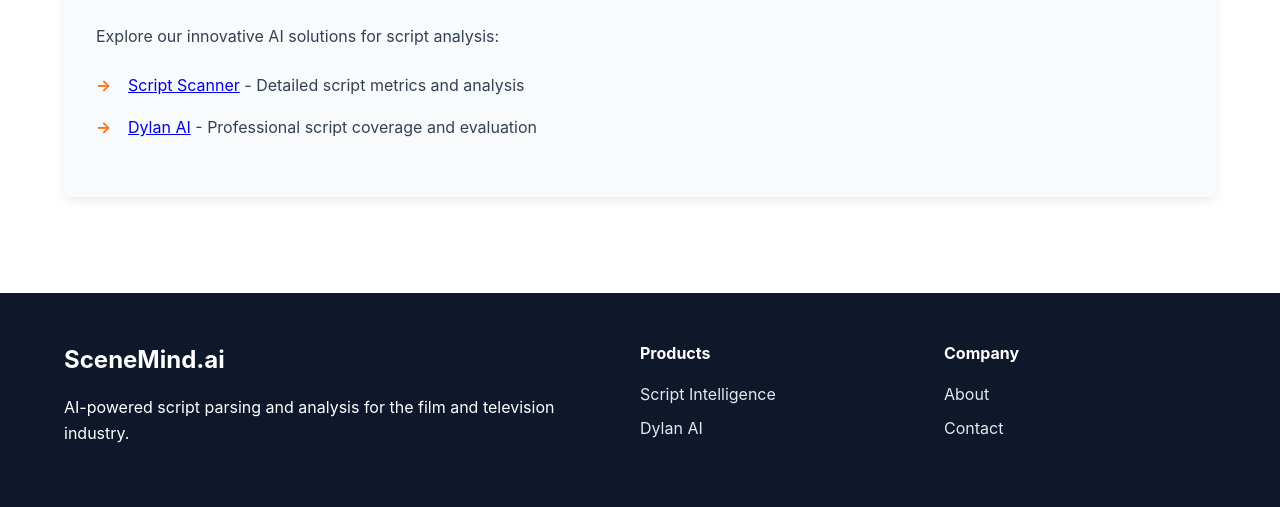
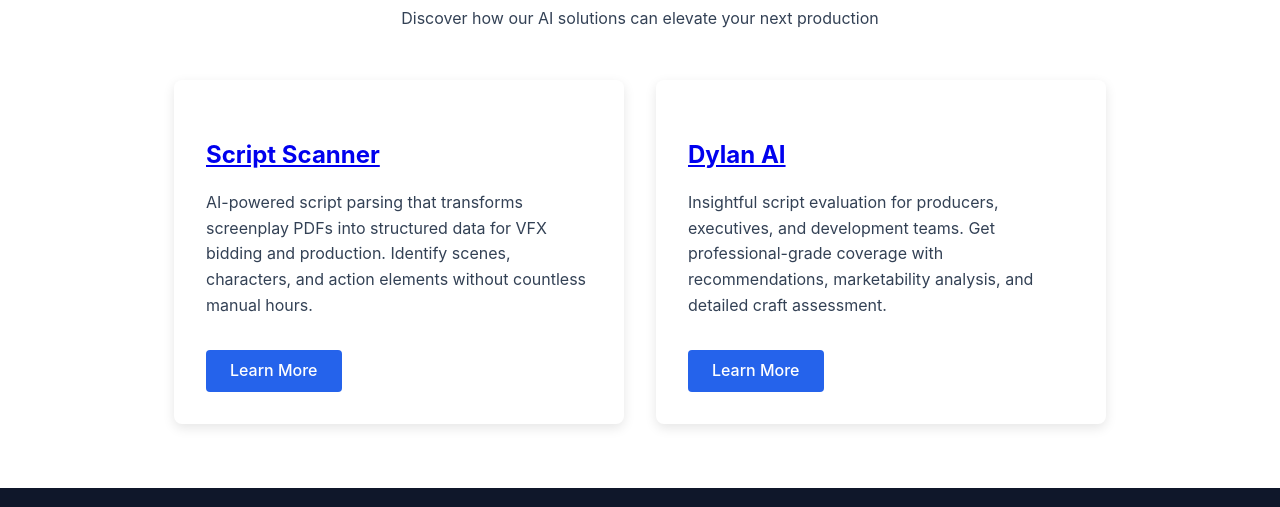
Before and after one commit to vlad-ds/scene-mind-web, an Eleventy site: page src/index.njk in a window 1280 px wide. Shown: the part 585-1092 px from the top of the page. Built offline with nearby package versions, Linux system fonts and the light colour scheme; Eleventy itself is replaced by a stand-in of ours; files that its build step writes are made by us from their sources.

Commit message:
Update branding and content across the site to reflect the new SceneMind.ai identity. Change product names and descriptions in the footer, navbar, and homepage, enhancing the overall presentation and user engagement with detailed product information and improved styling.

```diff
--- a/_includes/footer.njk
+++ b/_includes/footer.njk
@@ -4,13 +4,13 @@
     <div style="display: flex; flex-wrap: wrap; gap: 2rem;">
       <div style="flex: 2; min-width: 300px;">
         <h3 style="color: white; margin-top: 0;">SceneMind.ai</h3>
-        <p>AI-powered script parsing and analysis for the film and television industry.</p>
+        <p>AI-powered solutions for the film and television industry.</p>
       </div>
 
       <div style="flex: 1; min-width: 200px;">
         <h4 style="color: white; margin-top: 0; margin-bottom: 1rem;">Products</h4>
         <ul style="list-style: none; padding: 0;">
-          <li style="margin-bottom: 0.5rem;"><a href="/script_intelligence/" style="color: var(--light-gray); text-decoration: none;">Script Intelligence</a></li>
+          <li style="margin-bottom: 0.5rem;"><a href="/script_scanner/" style="color: var(--light-gray); text-decoration: none;">Script Scanner</a></li>
           <li style="margin-bottom: 0.5rem;"><a href="/dylan_ai/" style="color: var(--light-gray); text-decoration: none;">Dylan AI</a></li>
         </ul>
       </div>
--- a/_includes/navbar.njk
+++ b/_includes/navbar.njk
@@ -1,7 +1,7 @@
 <!-- Navigation Bar -->
 <nav class="navbar">
   <div class="container">
-    <a href="/" class="navbar-brand">Script Scanner Pro</a>
+    <a href="/" class="navbar-brand">SceneMind.ai</a>
     <button class="navbar-toggle" id="navbar-toggle">
       <svg xmlns="http://www.w3.org/2000/svg" width="24" height="24" viewBox="0 0 24 24" fill="none" stroke="currentColor" stroke-width="2" stroke-linecap="round" stroke-linejoin="round">
         <line x1="3" y1="12" x2="21" y2="12"></line>
--- a/src/index.njk
+++ b/src/index.njk
@@ -1,28 +1,89 @@
 ---
 layout: base.njk
-title: Home - Script Scanner Pro
+title: Home - SceneMind.ai
 ---
 
 <!-- Page Header -->
 <header class="page-header">
   <div class="container">
-    <h1>Script Scanner Pro</h1>
-    <p>AI-powered script parsing and analysis for the film and television industry</p>
+    <h1>SceneMind.ai</h1>
+    <p>AI-powered solutions for the film and television industry</p>
   </div>
 </header>
 
 <section class="content-section">
   <div class="container">
-    <h2>Welcome to Script Scanner Pro</h2>
-    <p>This is a placeholder for the homepage content. The main content will be added later.</p>
+    <h2>Transform Your Storytelling Process</h2>
+    <p>SceneMind.ai delivers cutting-edge AI technology specifically designed for screenwriters, directors, and production teams. Our tools help you analyze scripts, generate insights, and improve your storytelling capabilities.</p>
 
-    <div class="highlight-box">
-      <h3>Our Products</h3>
-      <p>Explore our innovative AI solutions for script analysis:</p>
-      <ul class="feature-list">
-        <li><a href="/script_scanner/">Script Scanner</a> - Detailed script metrics and analysis</li>
-        <li><a href="/dylan_ai/">Dylan AI</a> - Professional script coverage and evaluation</li>
-      </ul>
+    <div class="section-title">
+      <h2>Our Products</h2>
+      <p>Discover how our AI solutions can elevate your next production</p>
+    </div>
+
+    <div class="product-cards">
+      <div class="product-card">
+        <h3><a href="/script_scanner/">Script Scanner</a></h3>
+        <p>AI-powered script parsing that transforms screenplay PDFs into structured data for VFX bidding and production. Identify scenes, characters, and action elements without countless manual hours.</p>
+        <a href="/script_scanner/" class="btn-primary">Learn More</a>
+      </div>
+
+      <div class="product-card">
+        <h3><a href="/dylan_ai/">Dylan AI</a></h3>
+        <p>Insightful script evaluation for producers, executives, and development teams. Get professional-grade coverage with recommendations, marketability analysis, and detailed craft assessment.</p>
+        <a href="/dylan_ai/" class="btn-primary">Learn More</a>
+      </div>
     </div>
   </div>
 </section>
+
+<style>
+  .section-title {
+    text-align: center;
+    margin-bottom: 3rem;
+  }
+
+  .product-cards {
+    display: flex;
+    flex-wrap: wrap;
+    gap: 2rem;
+    justify-content: center;
+  }
+
+  .product-card {
+    flex: 1;
+    min-width: 300px;
+    max-width: 450px;
+    padding: 2rem;
+    border-radius: 8px;
+    box-shadow: 0 4px 12px rgba(0,0,0,0.1);
+    transition: transform 0.3s ease, box-shadow 0.3s ease;
+    background-color: white;
+  }
+
+  .product-card:hover {
+    transform: translateY(-5px);
+    box-shadow: 0 8px 24px rgba(0,0,0,0.15);
+  }
+
+  .product-icon {
+    margin-bottom: 1.5rem;
+    color: var(--primary);
+  }
+
+  .btn-primary {
+    display: inline-block;
+    margin-top: 1rem;
+    padding: 0.5rem 1.5rem;
+    background-color: var(--primary);
+    color: white;
+    text-decoration: none;
+    border-radius: 4px;
+    font-weight: 500;
+    transition: background-color 0.2s ease;
+  }
+
+  .btn-primary:hover {
+    background-color: var(--primary-dark);
+  }
+</style>
```
